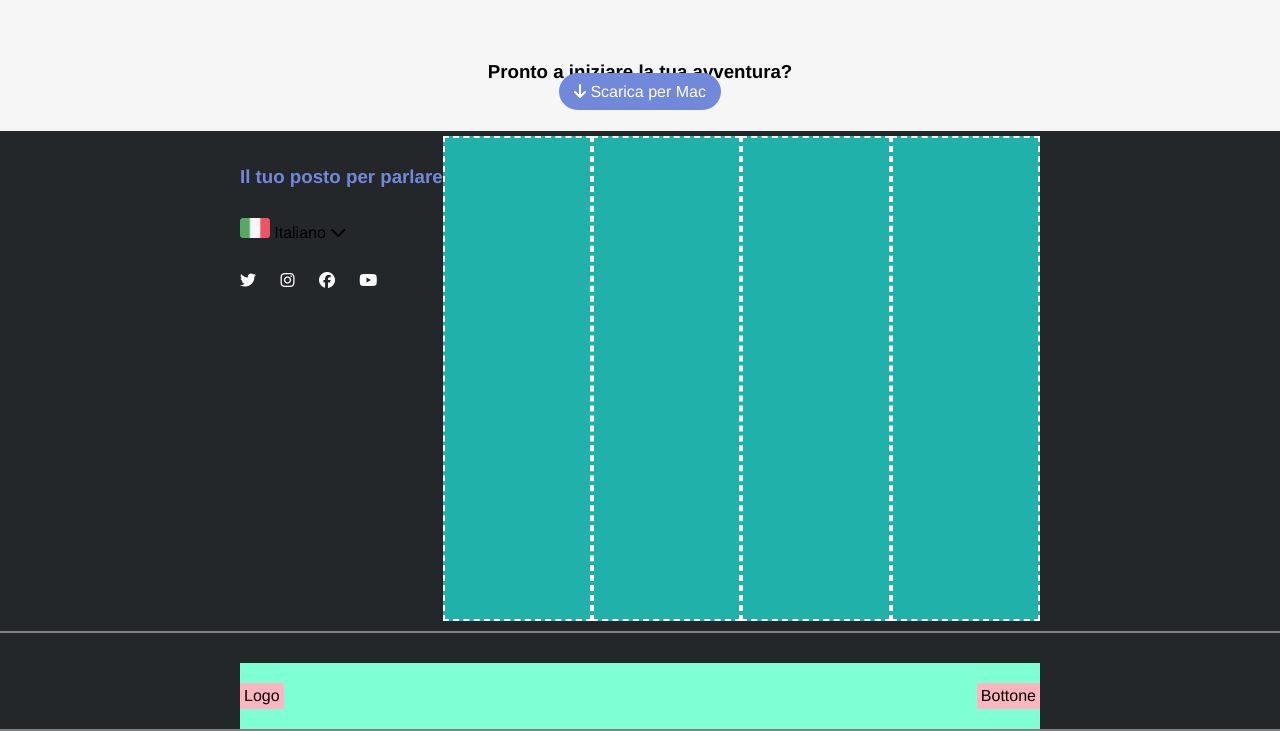
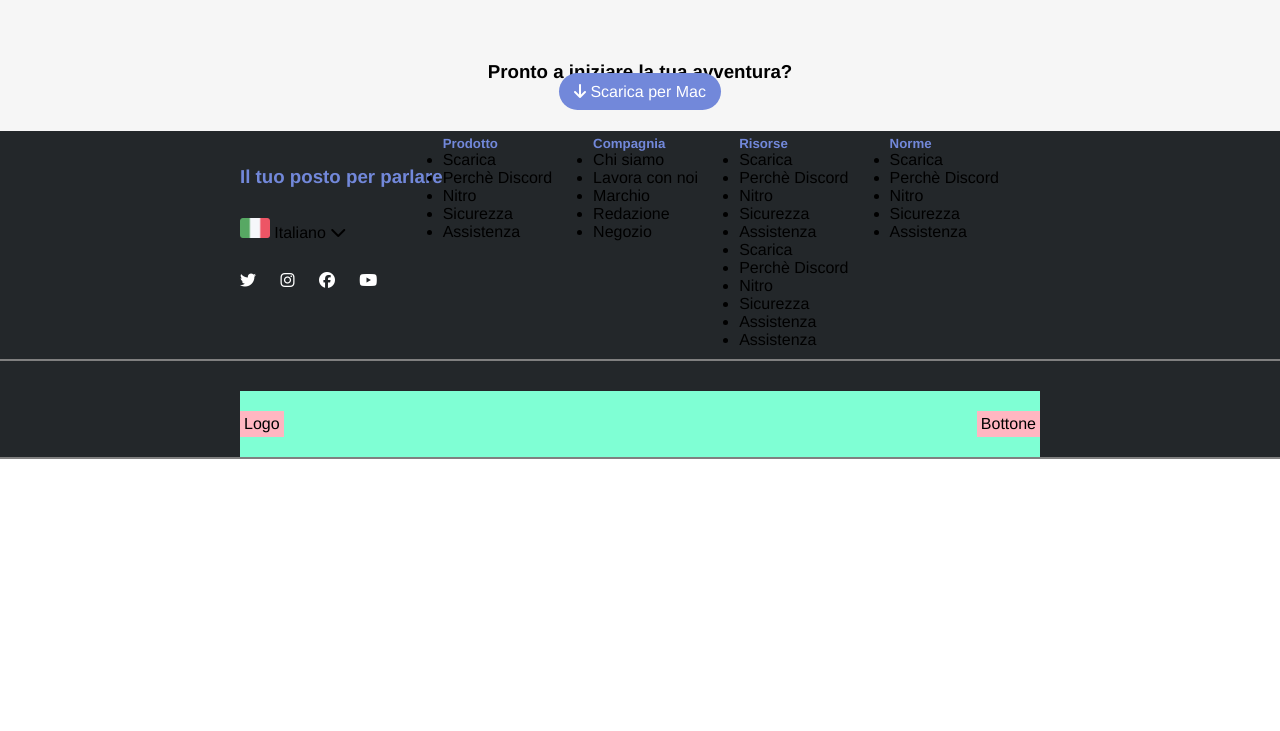
Before and after one commit to LindaTancini/htmlcss-discord, a plain HTML site: page index.html in a window 1280 px wide. Shown: the part 2525-3256 px from the top of the page. After the commit the page ends 2984 px from the top, so only its background shows below. Drawn offline with Linux system fonts and the light colour scheme.

Commit message:
feat: add micro layout

```diff
--- a/css/style.css
+++ b/css/style.css
@@ -65,8 +65,6 @@ header {
 
 .container-3 {
   display: flex;
-  height: 500px;
-  justify-content: center;
   width: 800px;
   margin: 0 auto;
   padding-top: 5px;
@@ -199,10 +197,17 @@ footer {
   flex-direction: column;
 }
 
-.left-footer h3{
+.left_footer {
+  display: flex;
+  flex-grow: 1;
+}
+
+.footer-row{
+  display: flex;
   color: #7288da;
   margin-top: 30px;
   margin-bottom: 30px;
+  flex-grow: 1;
 }
 
 .bandiera img {
@@ -223,13 +228,16 @@ footer {
 
 .right-footer {
   display: flex;
-  background-color: #20b2aa;
   flex-grow: 2;
   flex-direction: row;
 }
 
+h5 {
+  color: #7288da;
+}
+
 .micro-layout {
-  border: 2px dashed #ffffff;
+  list-style-type: none;
   flex-grow: 1;
 }
 
--- a/index.html
+++ b/index.html
@@ -119,7 +119,7 @@
         <footer class="bg-black">
             <div class="container-3">
                 <div class="left-footer">
-                    <h3>Il tuo posto per parlare</h3>
+                    <h3 class="footer-row">Il tuo posto per parlare</h3>
                     <div class="bandiera">
                         <img src="img/ita.png" alt="bandiera-italia">
                         <span>Italiano
@@ -134,10 +134,52 @@
                     </div>
                 </div>
                 <div class="right-footer">
-                    <div class="micro-layout"></div>
-                    <div class="micro-layout"></div>
-                    <div class="micro-layout"></div>
-                    <div class="micro-layout"></div>
+                    <div class="micro-layout">
+                        <h5>Prodotto</h5>
+                        <ul>
+                            <li><span>Scarica</span></li>
+                            <li><span>Perchè Discord</span></li>
+                            <li><span>Nitro</span></li>
+                            <li><span>Sicurezza</span></li>
+                            <li><span>Assistenza</span></li>
+                        </ul>
+                    </div>
+                    <div class="micro-layout">
+                        <h5>Compagnia</h5>
+                        <ul>
+                            <li><span>Chi siamo</span></li>
+                            <li><span>Lavora con noi</span></li>
+                            <li><span>Marchio</span></li>
+                            <li><span>Redazione</span></li>
+                            <li><span>Negozio</span></li>
+                        </ul>
+                    </div>
+                    <div class="micro-layout">
+                        <h5>Risorse</h5>
+                        <ul>
+                            <li><span>Scarica</span></li>
+                            <li><span>Perchè Discord</span></li>
+                            <li><span>Nitro</span></li>
+                            <li><span>Sicurezza</span></li>
+                            <li><span>Assistenza</span></li>
+                            <li><span>Scarica</span></li>
+                            <li><span>Perchè Discord</span></li>
+                            <li><span>Nitro</span></li>
+                            <li><span>Sicurezza</span></li>
+                            <li><span>Assistenza</span></li>
+                            <li><span>Assistenza</span></li>
+                        </ul>
+                    </div>
+                    <div class="micro-layout">
+                        <h5>Norme</h5>
+                        <ul>
+                            <li><span>Scarica</span></li>
+                            <li><span>Perchè Discord</span></li>
+                            <li><span>Nitro</span></li>
+                            <li><span>Sicurezza</span></li>
+                            <li><span>Assistenza</span></li>
+                        </ul>
+                    </div>
                 </div>
             </div>
             <div class="container-4">
```
